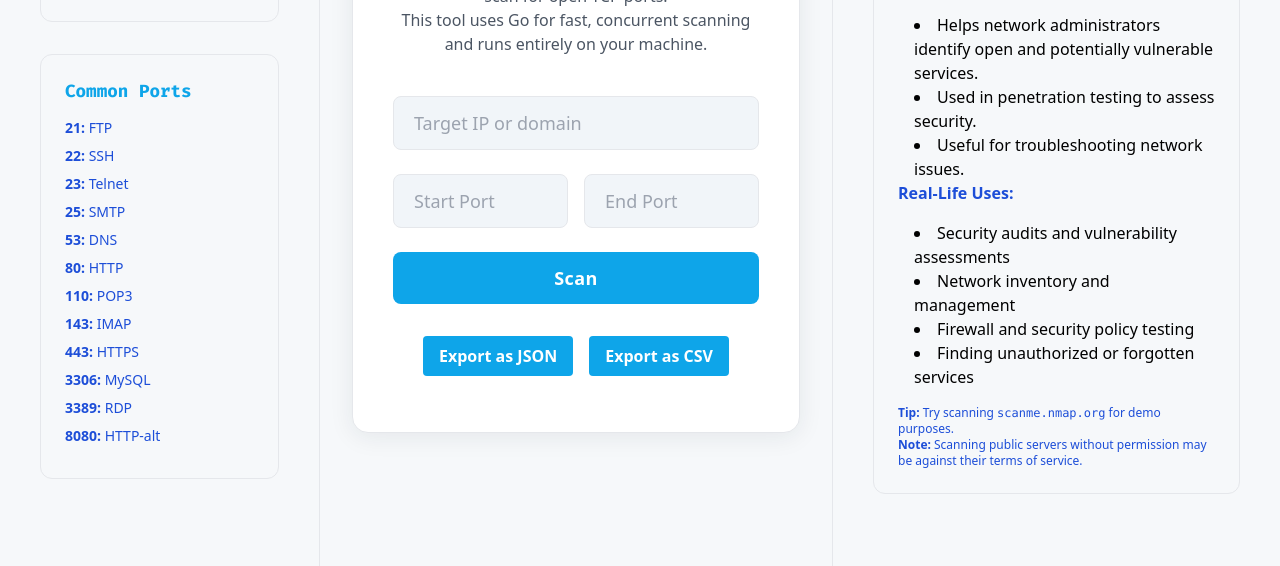
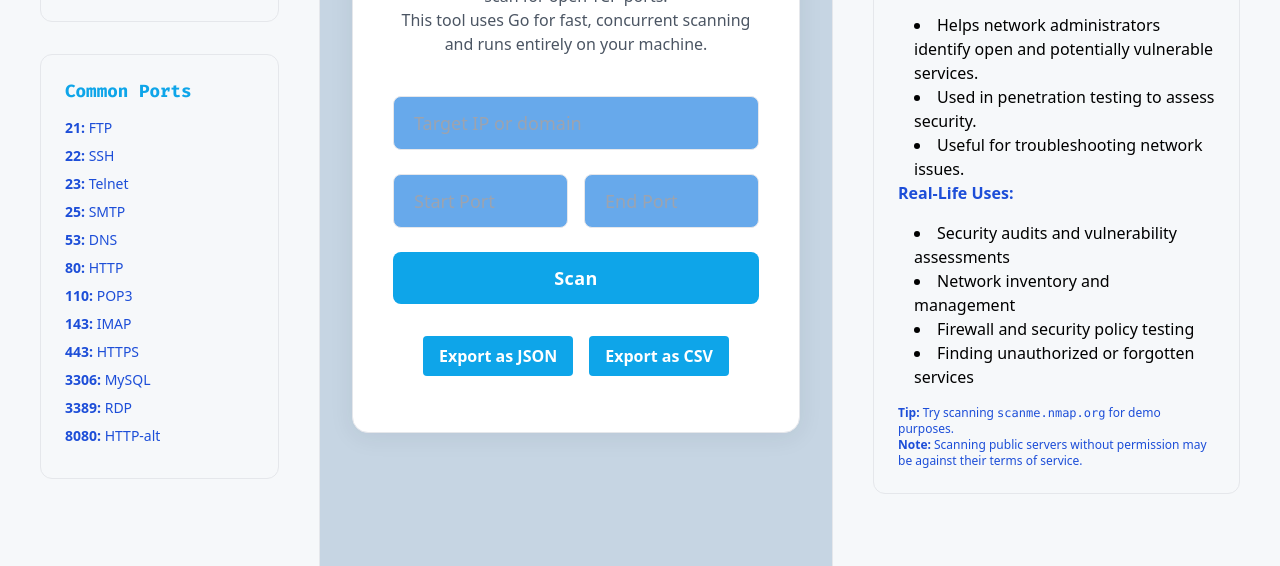
Before and after one commit to shkhrx/port-scanner, a plain HTML site: page static/index.html in a window 1280 px wide. Shown: the part 266-832 px from the top of the page. Drawn offline with nearby package versions, Linux system fonts and the light colour scheme.

Commit message:
changed color

```diff
--- a/static/index.html
+++ b/static/index.html
@@ -8,7 +8,7 @@
     <script src="https://cdn.tailwindcss.com"></script>
     <style>
         /* Base styles */
-        body { background: #f6f8fa; }
+        body { background: #c6d5e3; }
 
         /* Card styling for main content */
         .card {
@@ -55,7 +55,7 @@
 
         /* Input field styling */
         .blue-input {
-            background: #f1f5f9;
+            background: #67a9eb;
             color: #1e293b;
             border: 1px solid #e5e7eb;
         }
```
